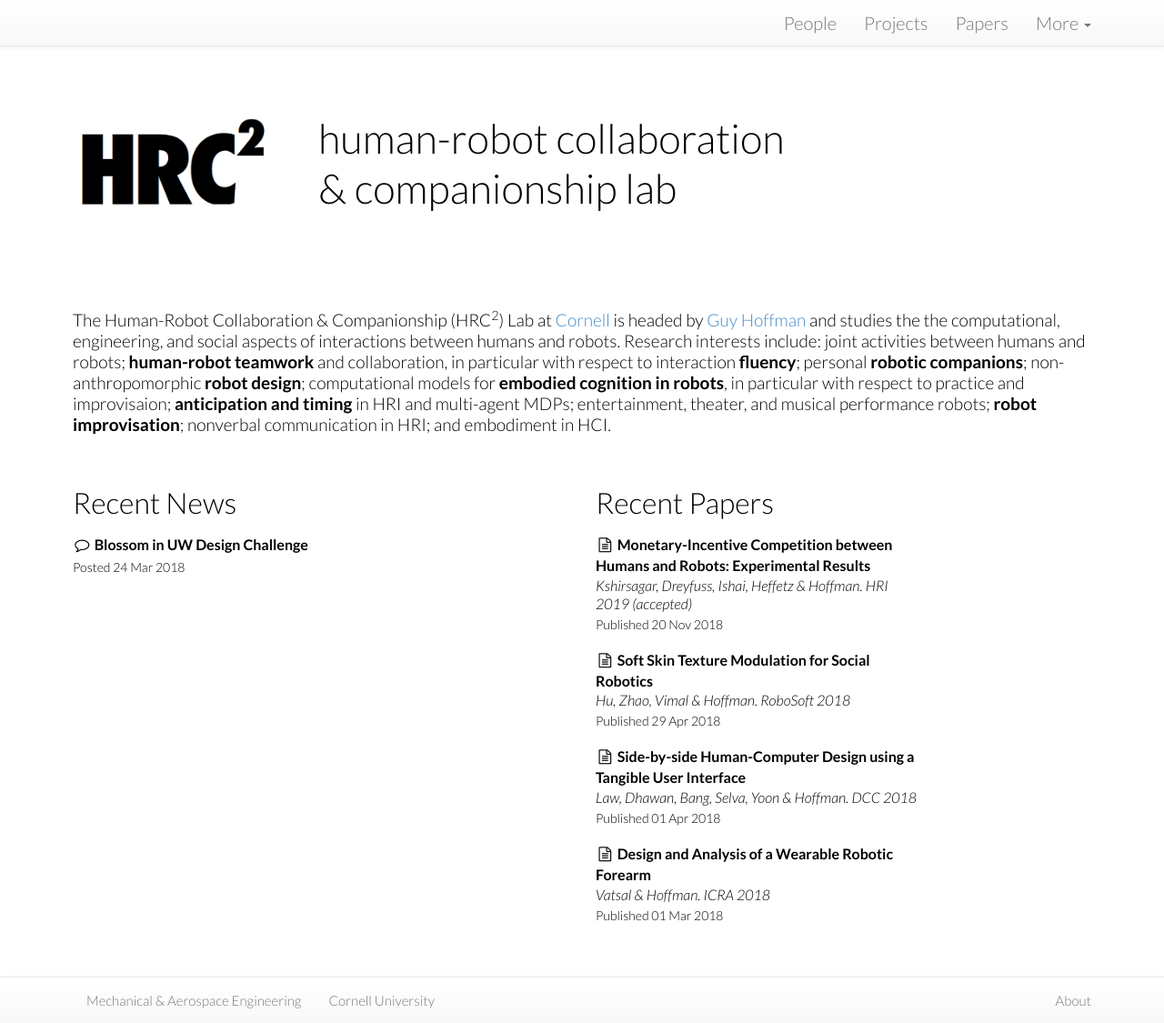
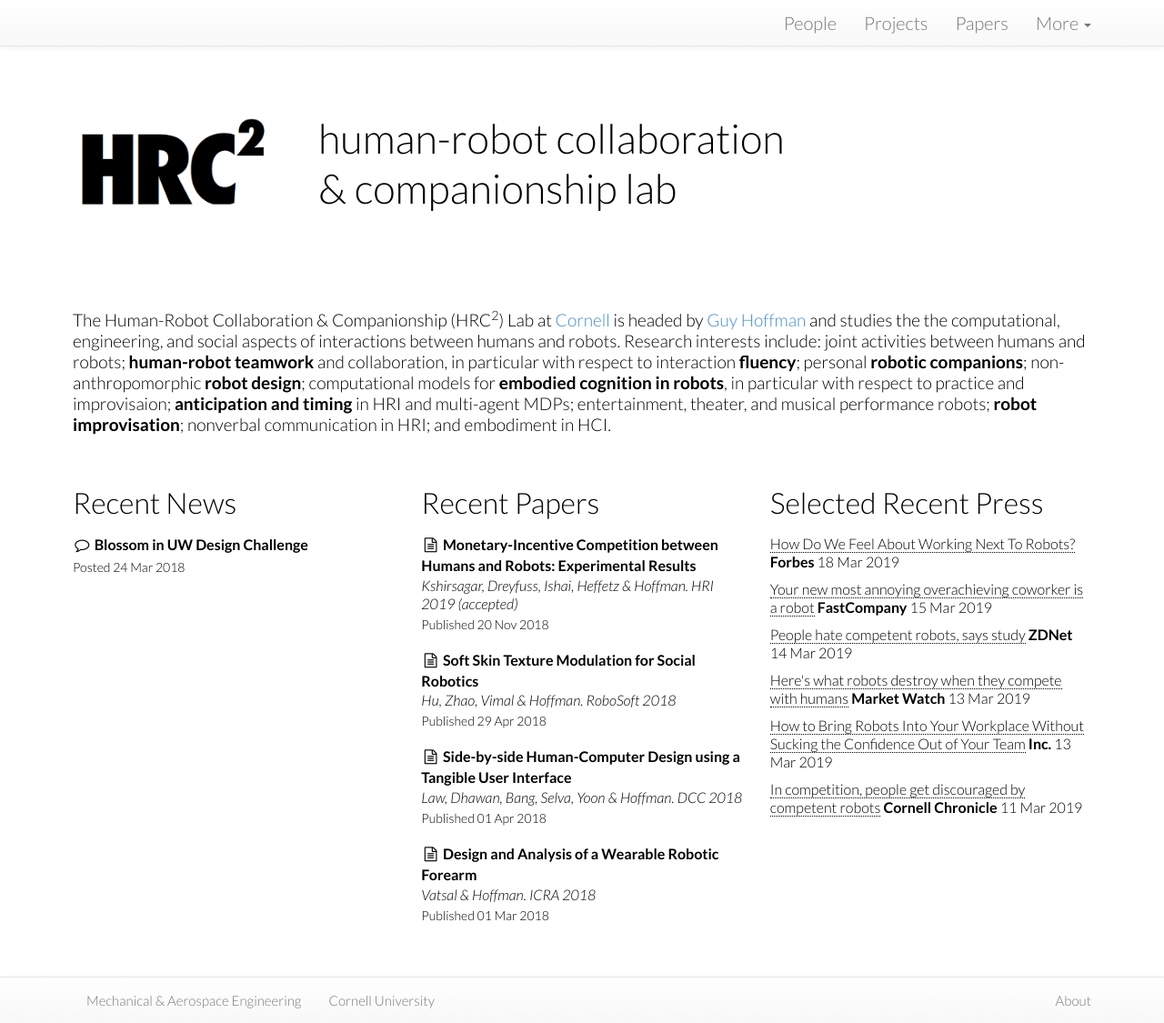
Before and after one commit to hrc2/hrc2.github.io, a Jekyll site: the page built from index.html, in a window 1280 px wide and 1125 px high. Shown: the whole window at 91% size. Built offline with Jekyll 4.4.1, drawn with Linux system fonts in a browser that asks for light colours; nearby versions of some CDN libraries; some web fonts are replaced.

Commit message:
Added Press

```diff
--- /dev/null
+++ b/_data/press.csv
@@ -0,0 +1,31 @@
+date,venue,title,project,selected,link
+2019-03-11,Cornell Chronicle,"In competition, people get discouraged by competent robots",ebrd,yes,http://news.cornell.edu/stories/2019/03/competition-people-get-discouraged-competent-robots
+2019-03-11,PhysOrg,"In competition, people get discouraged by competent robots",ebrd,no,https://phys.org/news/2019-03-competition-people-discouraged-robots.html
+2019-03-11,ScienceCodex,Faster robots demoralize co-workers,ebrd,no,https://www.sciencecodex.com/faster-robots-demoralize-co-workers-625304
+2019-03-11,Eurekalert (AAAS),Faster robots demoralize co-workers,ebrd,no,https://eurekalert.org/pub_releases/2019-03/cu-frd031119.php
+2019-03-11,ScienceDaily,Faster robots demoralize co-workers,ebrd,no,https://www.sciencedaily.com/releases/2019/03/190311173205.htm
+2019-03-11,NanoWerk,Faster robots demoralize co-workers,ebrd,no,https://www.nanowerk.com/news2/robotics/newsid=52335.php
+2019-03-12,MarketBusinessNews,Faster robots bad for worker morale,ebrd,no,https://marketbusinessnews.com/faster-robots-bad-for-worker-morale/198623/
+2019-03-12,NPlus1,[Russian],ebrd,no,https://nplus1.ru/news/2019/03/12/robot-vs-human-competition
+2019-03-12,Futurity,It's a real drag when robots beat us at games,ebrd,no,https://www.futurity.org/robots-competition-2005522/
+2019-03-12,IEEE Engineering360,Study: Fast robots may demoralize human co-workers,ebrd,no,https://insights.globalspec.com/article/11396/study-fast-robots-may-demoralize-human-co-workers
+2019-03-12,Interesting Engineering,New Study Finds Better Robots Demoralize Co-Workers,ebrd,no,https://interestingengineering.com/new-study-finds-better-robots-demoralize-co-workers
+2019-03-12,Telecoms.com,Competent robots demoralise human workers,ebrd,no,http://telecoms.com/496242/competent-robots-demoralise-human-workers-study/
+2019-03-12,Sapling,Here's the Real Reason People Hate Robots,ebrd,no,https://www.sapling.com/13717917/heres-the-real-reason-people-hate-robots
+2019-03-13,Inc.,How to Bring Robots Into Your Workplace Without Sucking the Confidence Out of Your Team,ebrd,yes,https://www.inc.com/wanda-thibodeaux/how-to-bring-robots-into-your-workplace-without-sucking-confidence-out-of-your-team.html
+2019-03-13,Edgy,Why It's A Bad Idea For Machines To Work With Humans,ebrd,no,https://edgy.app/workplace-robots-bad-idea
+2019-03-13,Market Watch,Here's what robots destroy when they compete with humans,ebrd,yes,https://www.marketwatch.com/story/heres-what-robots-destroy-when-they-compete-with-humans-2019-03-13
+2019-03-13,Sensors Online,Robots Beat Human Coworkers In Work Race,ebrd,no,https://www.sensorsmag.com/components/robots-beat-human-coworkers-work-race
+2019-03-13,MediaPost,People Get Discouraged Working With Competent Robots: Study,ebrd,no,https://www.mediapost.com/publications/article/333157/people-get-discouraged-working-with-competent-robo.html
+2019-03-14,ZDNet,"People hate competent robots, says study",ebrd,yes,https://www.zdnet.com/article/people-hate-competent-robots-says-study/
+2019-03-14,Daily Mail,"Man vs Machine: Robots are so good in the workplace they leave human colleagues 'disheartened' and less motivated, say engineers",ebrd,no,https://www.dailymail.co.uk/sciencetech/article-6808637/Humans-motivated-working-robots.html
+2019-03-14,Futurism,New Research: People Who Get Defeated By AI Feel Horrible,ebrd,no,https://futurism.com/people-defeated-ai-feel-horrible
+2019-03-15,Heise,Wettkampf mit Robotern entmutigt Menschen,ebrd,no,https://www.heise.de/tp/features/Wettkampf-mit-Robotern-entmutigt-Menschen-4335676.html
+2019-03-15,FastCompany,Your new most annoying overachieving coworker is a robot,ebrd,yes,https://www.fastcompany.com/90320255/your-new-most-annoying-coworker-is-a-robot
+2019-03-15,AmericaEconomia,ESTUDIO SUGIERE QUE LOS HUMANOS SE INTIMIDAN ANTE LOS ROBOTS COMPETENTES Y TRABAJADORES,ebrd,no,https://tecno.americaeconomia.com/articulos/estudio-dice-que-los-humanos-odian-los-robots-competentes-y-trabajadores
+2019-03-15,Ladn,"Les robots ne nous remplaceront peut-etre pas, mais ils nous demoralisent",ebrd,no,https://www.ladn.eu/tech-a-suivre/robots-performants-demoralisent-hommes/
+2019-03-15,Wartaekonomi,Riset: Manusia Benci Robot yang Kompeten,ebrd,no,https://www.wartaekonomi.co.id/read219593/riset-manusia-benci-robot-yang-kompeten.html
+2019-03-17,Cornell Daily Sun,"When It's Humans Versus Robots, People Don't Like to Lose, Cornell Study Says",ebrd,no,https://cornellsun.com/2019/03/17/when-its-humans-versus-robots-people-dont-like-to-lose-cornell-study-says/
+2019-03-17,Inverse,"Robot Coworkers Are Coming, and They're Going to Really Mess With Your Head",ebrd,no,https://www.inverse.com/article/54100-working-with-robots-self-esteem
+2019-03-18,Forbes,How Do We Feel About Working Next To Robots?,ebrd,yes,https://www.forbes.com/sites/adigaskell/2019/03/18/how-we-feel-about-working-next-to-robots/#242654e15bf8
+2019-03-18,Newsmax,High-Performing Robots Stress Out Humans,ebrd,no,https://www.newsmax.com/thewire/robots-humans-ai-intelligence/2019/03/18/id/907571/
--- a/index.html
+++ b/index.html
@@ -113,7 +113,8 @@
 		</div>
 		<div class="bigspacer"></div>
 	</div>-->
-	<div class="col-md-6">
+
+	<div class="col-md-4">
 		<div class="head">
 			<a class="off" href="/blog/">Recent News</a>
 		</div>
@@ -146,8 +147,6 @@
 		<div class="bigspacer"></div>
 	</div>
 
-
-
 	<div class="col-md-4">
 		<div class="head">
 			<a class="off" href="/papers/">Recent Papers
@@ -177,6 +176,52 @@
 		</div>
 		<div class="bigspacer"></div>
 	</div>
+
+	<div class="col-md-4">
+		<div class="head">
+			<a class="off" href="/press/">Selected Recent Press</a>
+		</div>
+		<div class="bigspacer"></div>
+		<div class="feedbox pad-left">
+		{% assign scoops = site.data.press | where: "selected", "yes" %}
+
+		{% for scoop in  scoops reversed %}
+			<div class="note">
+				 <a href="{{scoop.link}}">{{scoop.title}}</a> <b>{{scoop.venue}}</b> {{ scoop.date | date_to_string }}
+			</div>
+			<div class="spacer"></div>
+
+		{% endfor %}
+
+<!--
+			{% for post in site.categories.news limit:4 %}
+				{% for member in site.categories.team %}
+					{% if member.handle == post.author_handle %}
+						{% assign author = member %}
+					{% endif %}
+				{% endfor %}
+				<div class="note-title">
+					<i class="fa fa-comment-o fa-fw"></i>
+					<a class="off" href="{{ post.url }}">
+					{{ post.title }}
+					</a>
+				</div>
+				<div class="smallspacer"></div>
+				<div class="smallnote">
+					Posted
+					{{ post.date | date_to_string }}
+					{% if author %}
+					by <a class="off" href="{{ author.url }}">{{ author.nickname }}</a>
+					{% endif %}
+				</div>
+				<div class="spacer"></div>
+				<div class="spacer"></div>
+			{% endfor %}
+		</div>
+	-->
+		<div class="bigspacer"></div>
+	</div>
+
 </div>
 
 <div class="bigspacer"></div>
```
